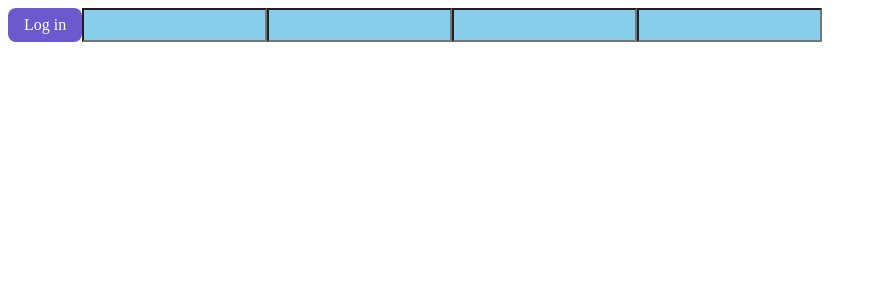
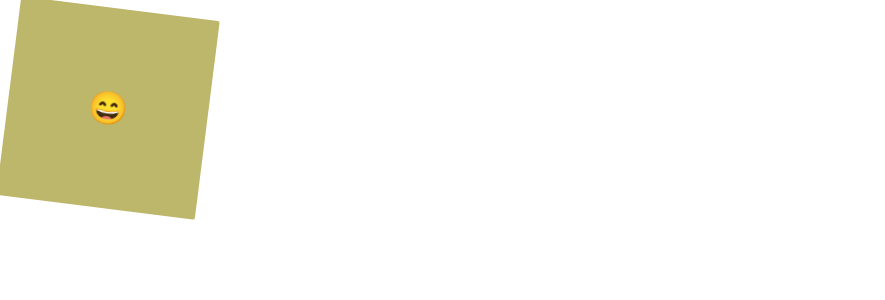
Before and after one commit to gahyeon-park/react-masterclass, a React (Create React App) app: page / in a window 1280 px wide. Shown: the top 300 px of the page, without its empty margins (0-885 px from the left). Built offline with nearby package versions, Linux system fonts and the light colour scheme.

Commit message:
styled componenet에서 animation과 가상선택자 사용

```diff
--- a/src/App.js
+++ b/src/App.js
@@ -1,43 +1,77 @@
-import styled from 'styled-components';
+import styled, { keyframes } from 'styled-components';
+
 
 const Father = styled.div`
   display: flex;
 `;
 
-const Box = styled.div`
-  background-color: ${props => props.bgColor};
-  width: 100px;
-  height: 100px;
-`;
+// const BoxA = styled.div`
+//   background-color: ${props => props.bgColor};
+//   width: 100px;
+//   height: 100px;
+// `;
 
 // styled(Box): Box 컴포넌트의 모든 속성을 상속받는 Circle 컴포넌트 + 추가로 스타일을 더하면서 확장
-const Circle = styled(Box)`
-  border-radius: 50px;
-`;
+// const Circle = styled(BoxA)`
+//   border-radius: 50px;
+// `;
 
 // ※ styled 컴포넌트를 button 태그로 설정했지만,
 // 스타일 속성은 그대로 쓰되 태그만 다른 태그로 변경하길 원할 경우 <Btn as="a"></Btn> (Btn 컴포넌트 스타일을 <a>태그에 사용)와 같이 쓸 수 있다.
-const Btn = styled.button.attrs({ title: '새창' })`
-  color: white;
-  background-color: slateblue;
-  border: none;
-  padding: .5em 1em;
-  border-radius: .5em;
+// const Btn = styled.button.attrs({ title: '새창' })`
+//   color: white;
+//   background-color: slateblue;
+//   border: none;
+//   padding: .5em 1em;
+//   border-radius: .5em;
+// `;
+
+// const Input = styled.input.attrs({ required: true, minLength: 10 })`
+//   background-color: skyblue;
+// `;
+
+const rotationAni = keyframes`
+  0% {
+    transform: rotate(0deg);
+    border-radius: 0;
+  }
+
+  50% {
+    transform: rotate(360deg);
+    border-radius: 100px;
+  }
+
+  100% {
+    transform: rotate(0deg);
+    border-radius: 0;
+  }
 `;
 
-const Input = styled.input.attrs({ required: true, minLength: 10 })`
-  background-color: skyblue;
+const BoxB = styled.div`
+  display: flex;
+  justify-content: center;
+  align-items: center;
+  width: 200px;
+  height: 200px;
+  background-color: darkkhaki;
+  animation: ${rotationAni} 2s linear infinite;
+
+  span {
+    font-size: 2rem;
+    transition: font-size .3s;
+
+    &:hover {
+      font-size: 4rem;
+    }
+  }
 `;
-
 
 function App() {
   return (
     <Father as="header">
-      <Btn as="a">Log in</Btn>
-      <Input />
-      <Input />
-      <Input />
-      <Input />
+      <BoxB>
+        <span>&#128516;</span>
+      </BoxB>
     </Father>
   )
 }
```
